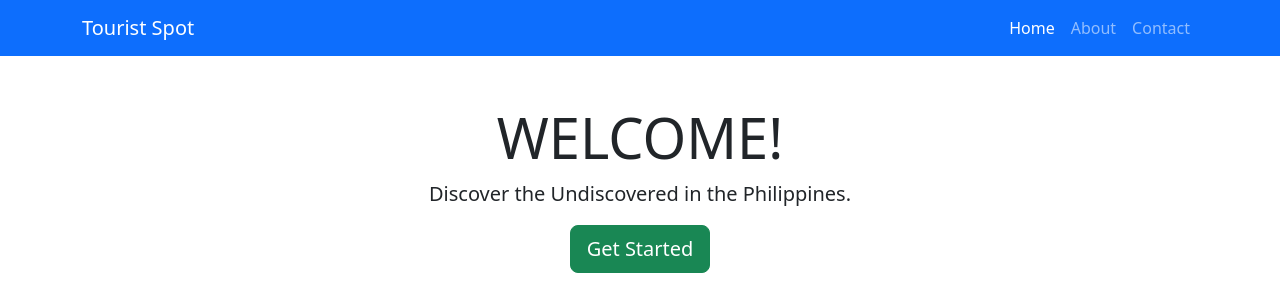
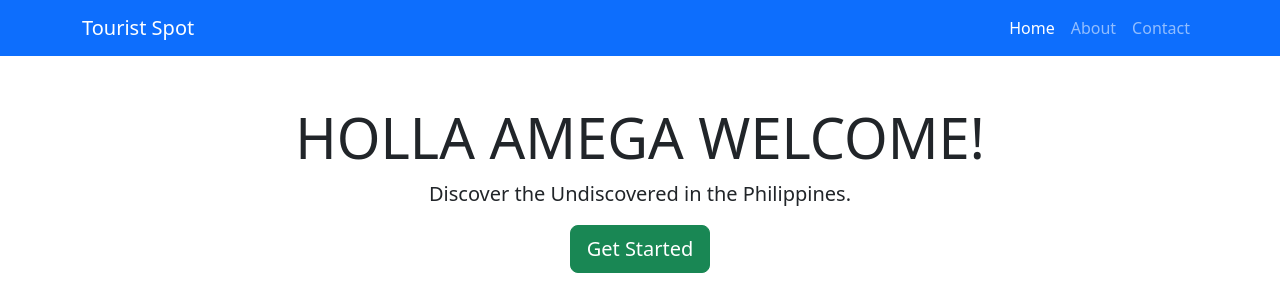
Before and after one commit to juansonjeniffer/vcactivity, a plain HTML site: page index.html in a window 1280 px wide. Shown: the top 300 px of the page. Drawn offline with nearby package versions, Linux system fonts and the light colour scheme.

Commit message:
Update index.html

```diff
--- a/index.html
+++ b/index.html
@@ -29,7 +29,7 @@
 
   <!-- Hero Section -->
   <div class="container text-center mt-5">
-    <h1 class="display-4">WELCOME!</h1>
+    <h1 class="display-4"> HOLLA AMEGA WELCOME!</h1>
     <p class="lead">Discover the Undiscovered in the Philippines.</p>
     <button class="btn btn-success btn-lg">Get Started</button>
   </div>
```
